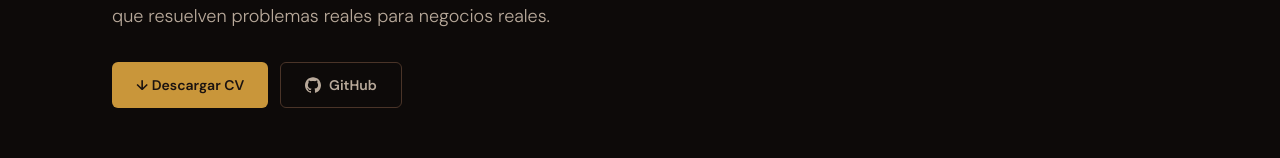
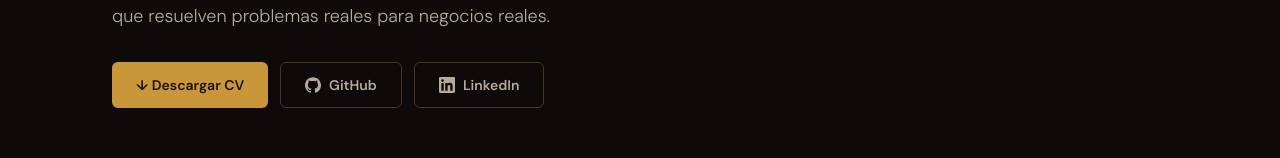
Before and after one commit to SanTaClouse/personal-web, a Next.js app: page /desarrollador/portfolio in a window 1280 px wide. Shown: the part 310-468 px from the top of the page. Built offline with nearby package versions, Linux system fonts and the light colour scheme; no server answers.

Commit message:
add linkedin icon

```diff
--- a/app/desarrollador/portfolio/page.tsx
+++ b/app/desarrollador/portfolio/page.tsx
@@ -1,6 +1,6 @@
 import type { Metadata } from 'next'
 import Link from 'next/link'
-import { GithubIcon, ExternalLinkIcon, ArrowRightIcon } from '@/components/icons'
+import { GithubIcon, LinkedinIcon, ExternalLinkIcon, ArrowRightIcon } from '@/components/icons'
 
 export const metadata: Metadata = {
   title: 'Portfolio Técnico — Stack, Proyectos y CV | Santiago Samuel',
@@ -148,6 +148,15 @@ export default function PortfolioPage() {
             >
               <GithubIcon className="w-4 h-4" />
               GitHub
+            </a>
+            <a
+              href="https://www.linkedin.com/in/santriv06/"
+              target="_blank"
+              rel="noopener noreferrer"
+              className="inline-flex items-center gap-2 border border-brand-border text-brand-textSecondary font-sans font-semibold text-sm py-3 px-6 rounded-md hover:border-brand-gold hover:text-brand-textPrimary transition-all duration-200"
+            >
+              <LinkedinIcon className="w-4 h-4" />
+              LinkedIn
             </a>
           </div>
         </div>
--- a/components/Footer.tsx
+++ b/components/Footer.tsx
@@ -1,5 +1,5 @@
 import Link from 'next/link'
-import { InstagramIcon, WhatsappIcon } from '@/components/icons'
+import { InstagramIcon, LinkedinIcon, WhatsappIcon } from '@/components/icons'
 import { WA_GENERAL } from '@/lib/whatsapp'
 
 const navMusico = [
@@ -117,9 +117,20 @@ export default function Footer() {
           <p className="text-xs text-brand-textSecondary font-sans">
             © {year} Santiago Samuel · Santa Fe, Argentina
           </p>
-          <p className="text-xs text-brand-textSecondary font-sans">
-            Hecho con Next.js · Esta página la hice yo mismo.
-          </p>
+          <div className="flex items-center gap-4">
+            <a
+              href="https://www.linkedin.com/in/santriv06/"
+              target="_blank"
+              rel="noopener noreferrer"
+              className="text-brand-textSecondary hover:text-brand-gold transition-colors duration-150"
+              aria-label="LinkedIn de Santiago Samuel"
+            >
+              <LinkedinIcon className="w-4 h-4" />
+            </a>
+            <p className="text-xs text-brand-textSecondary font-sans">
+              Hecho con Next.js · Esta página la hice yo mismo.
+            </p>
+          </div>
         </div>
       </div>
     </footer>
--- a/components/icons.tsx
+++ b/components/icons.tsx
@@ -101,6 +101,19 @@ export function GithubIcon(props: IconProps) {
   )
 }
 
+export function LinkedinIcon(props: IconProps) {
+  return (
+    <svg
+      viewBox="0 0 24 24"
+      fill="currentColor"
+      aria-hidden="true"
+      {...props}
+    >
+      <path d="M20.447 20.452h-3.554v-5.569c0-1.328-.027-3.037-1.852-3.037-1.853 0-2.136 1.445-2.136 2.939v5.667H9.351V9h3.414v1.561h.046c.477-.9 1.637-1.85 3.37-1.85 3.601 0 4.267 2.37 4.267 5.455v6.286zM5.337 7.433a2.062 2.062 0 0 1-2.063-2.065 2.064 2.064 0 1 1 2.063 2.065zm1.782 13.019H3.555V9h3.564v11.452zM22.225 0H1.771C.792 0 0 .774 0 1.729v20.542C0 23.227.792 24 1.771 24h20.451C23.2 24 24 23.227 24 22.271V1.729C24 .774 23.2 0 22.222 0h.003z" />
+    </svg>
+  )
+}
+
 export function ExternalLinkIcon(props: IconProps) {
   return (
     <svg
```
